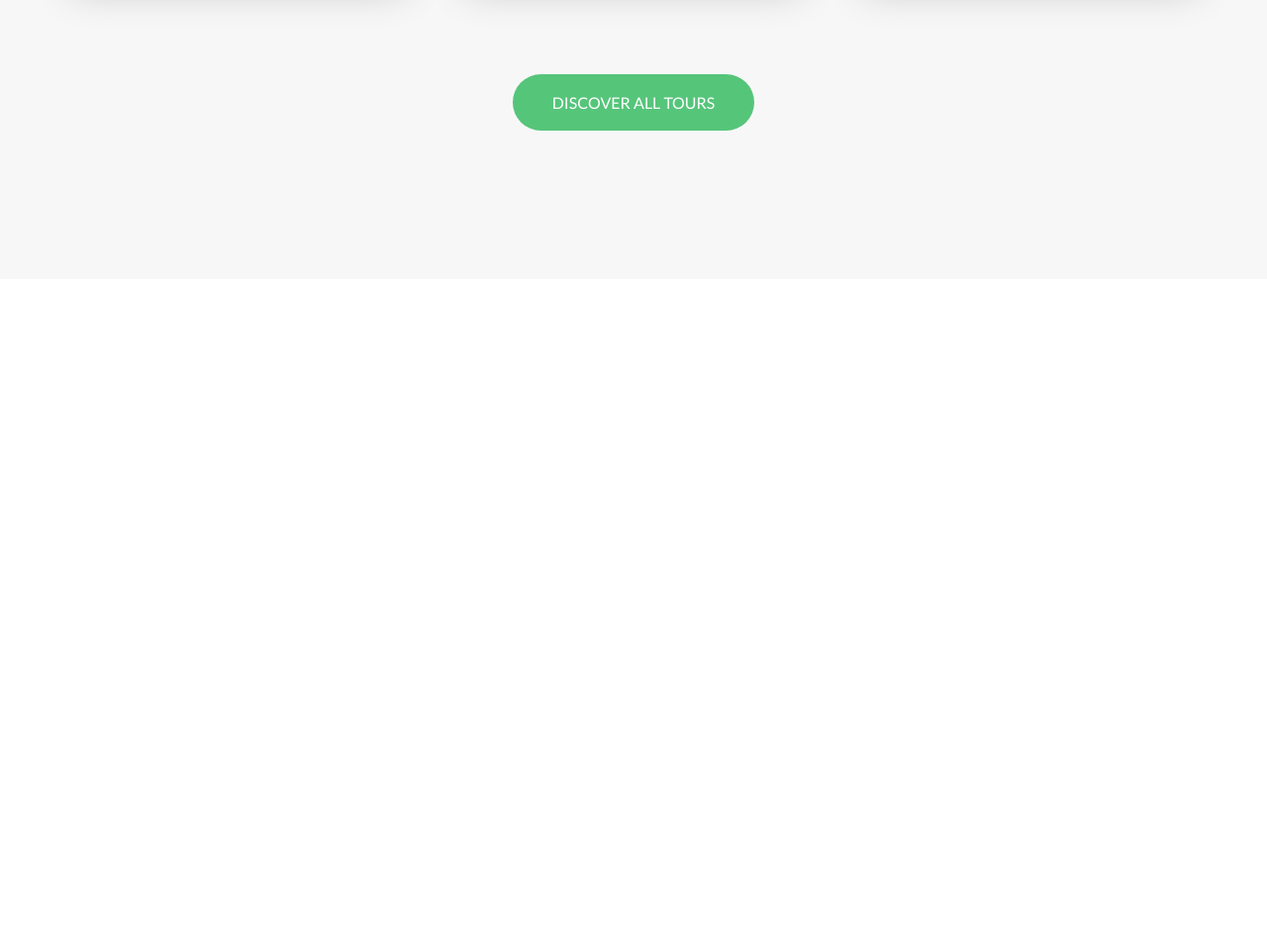
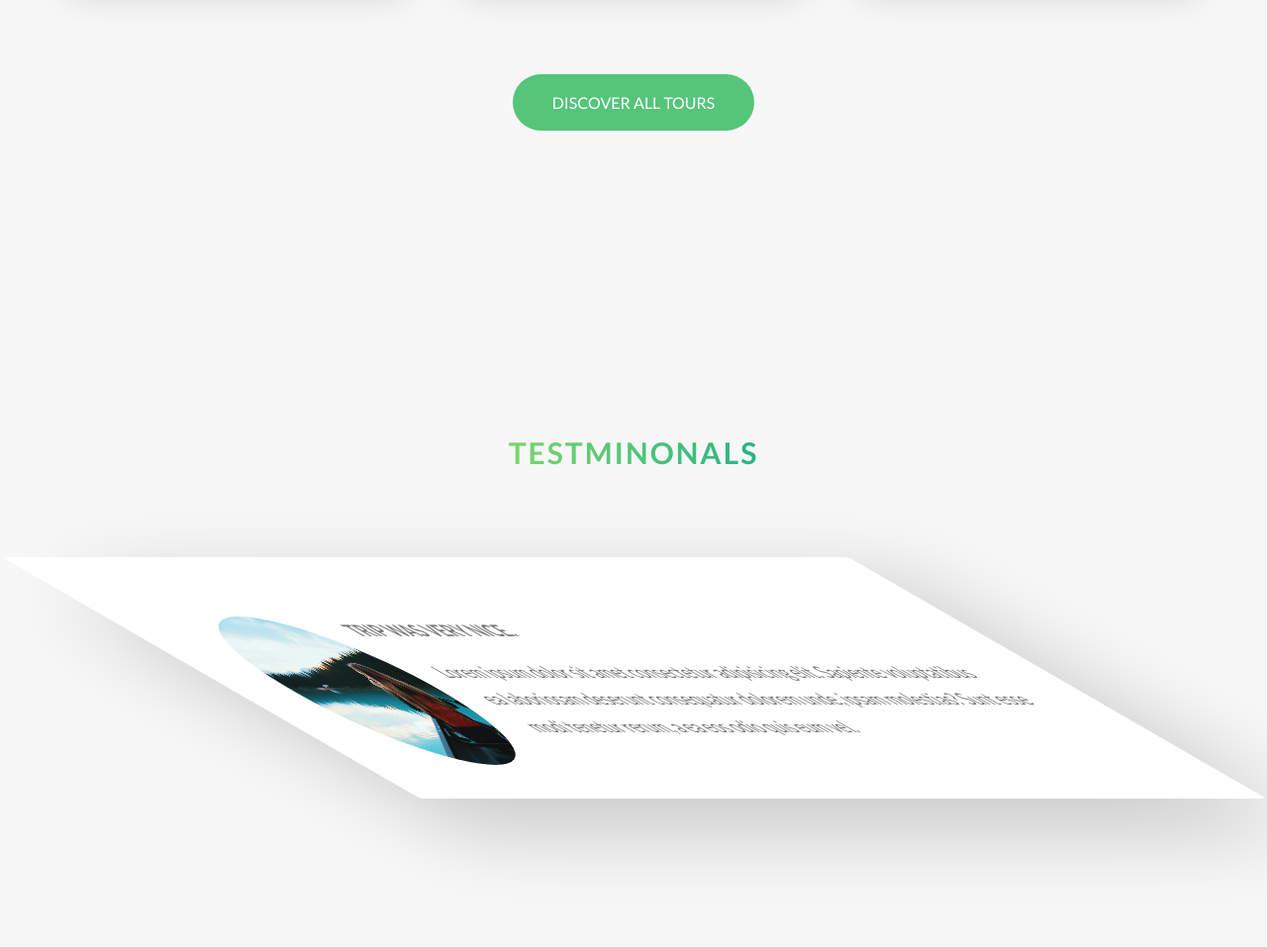
Before and after one commit to krishna13052001/toursite, a website: page index.html in a window 1280 px wide. Shown: the part 2811-3768 px from the top of the page at 99% size. Before the commit the page ends 3093 px from the top, so only its background shows below. Drawn offline with Linux system fonts and the light colour scheme.

Commit message:
check up

```diff
--- a/index.html
+++ b/index.html
@@ -1,5 +1,6 @@
 <!DOCTYPE html>
 <html lang="en">
+
 <head>
     <meta charset="UTF-8">
     <meta name="viewport" content="width=device-width, initial-scale=1.0">
@@ -207,6 +208,31 @@
                 <a href="#" class="btn btn--primary">Discover all tours</a>
             </div>
         </section>
+        <section class="section-stories">
+            <div class="u-center-text u-margin-bottom-big">
+                <h2 class="heading-secondary">
+                    Testminonals
+                </h2>
+            </div>
+            <div class="row">
+                <div class="story">
+                    <figure class="story__shape">
+                        <img src="./img/nat-8.jpg" alt="Person 1" class="story__img">
+                    </figure>
+                    <div class="story__text">
+                        <h3 class="heading-tertiary u-margin-bottom-small">
+                            Trip was very Nice.
+                        </h3>
+                        <p>
+                            Lorem ipsum dolor sit amet consectetur adipisicing elit. Sapiente voluptatibus ea laboriosam
+                            deserunt consequatur dolorem unde, ipsam molestias? Sunt esse modi tenetur rerum, a ea eos
+                            odio quis eum vel.
+                        </p>
+                    </div>
+                </div>
+            </div>
+        </section>
     </main>
 </body>
+
 </html>
--- /dev/null
+++ b/sass/components/_story.scss
@@ -0,0 +1,33 @@
+.story{
+    width: 75%;
+    margin: auto;
+    box-shadow:0 3rem 6rem rgba(0,0,0,$alpha: 0.2);
+    background-color: $color-white;
+    border-radius: 3px;
+    font-size: 1.6rem;
+    padding: 6rem;
+    padding-left: 9rem;
+    transform: skewX(-120deg);
+    -webkit-transform: skewX(-120deg);
+    -moz-transform: skewX(-120deg);
+    -ms-transform: skewX(-120deg);
+    -o-transform: skewX(-120deg);
+    &__shape{
+        width: 15rem;
+        height: 15rem;
+        float: left;
+        clip-path: circle(50%);
+        -webkit-shape-outside: circle(50% at 50% 50%);
+        shape-outside: circle(50% at 50% 50%);
+        //margin-right: 2rem;
+        transform: translateX(-3rem);
+        -webkit-transform: translateX(-3rem);
+        -moz-transform: translateX(-3rem);
+        -ms-transform: translateX(-3rem);
+        -o-transform: translateX(-3rem);
+    }
+    &__img{
+        height: 100%;
+
+    }
+}
--- a/sass/main.scss
+++ b/sass/main.scss
@@ -12,6 +12,7 @@
 @import "components/composition";
 @import "components/feature-box";
 @import "components/card";
+@import "components/story";
 
 @import "layout/header";
 @import "layout/grid";
--- a/sass/pages/_home.scss
+++ b/sass/pages/_home.scss
@@ -28,3 +28,8 @@
     padding: 25rem 0 15rem 0;
     margin-top: -10rem;
 }
+
+.section-stories{
+    padding: 15rem 0;
+    background-color: $color-gray-light-1;
+}
```
Also changed, not shown: css/compiled-style.css, 1 other file.
